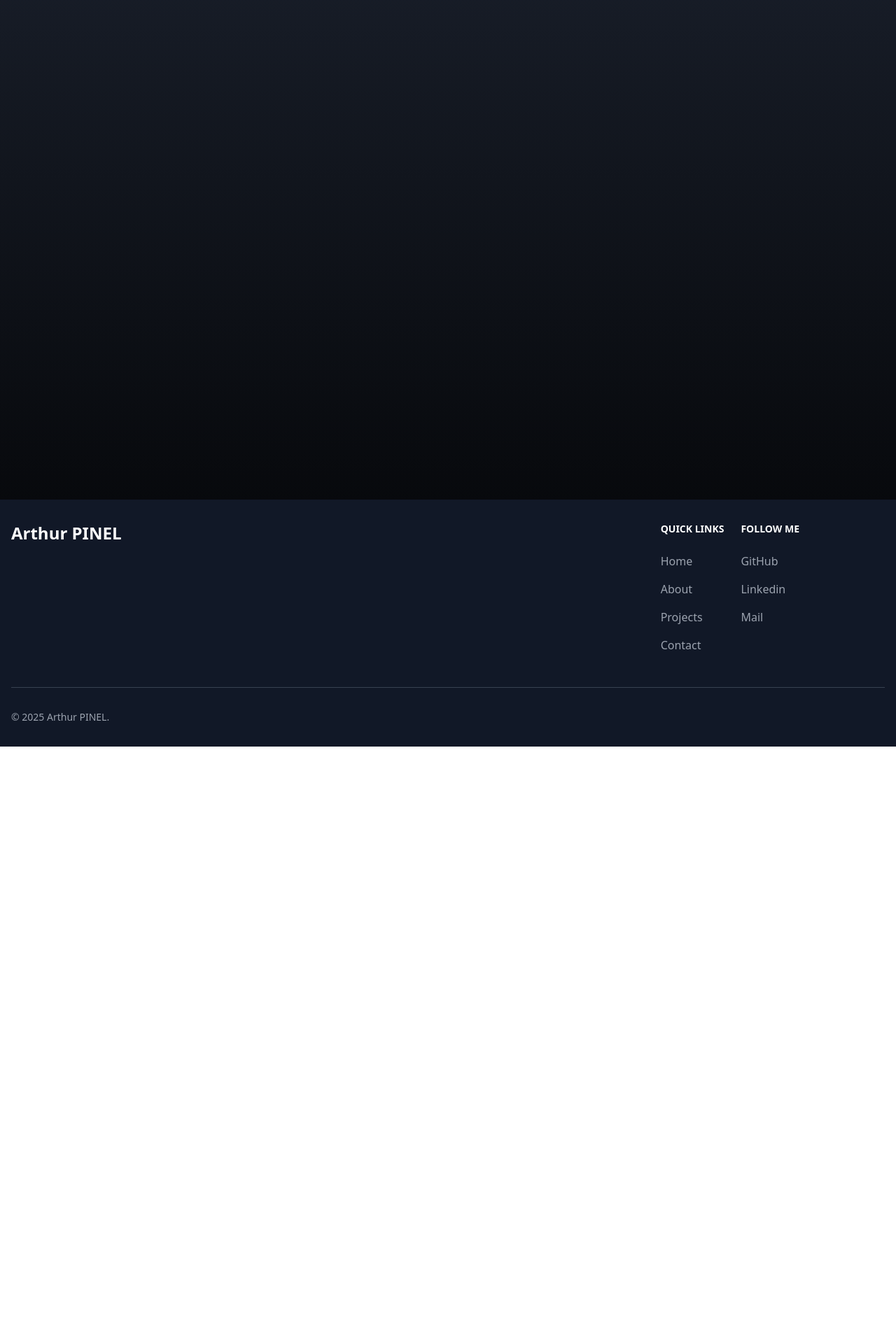
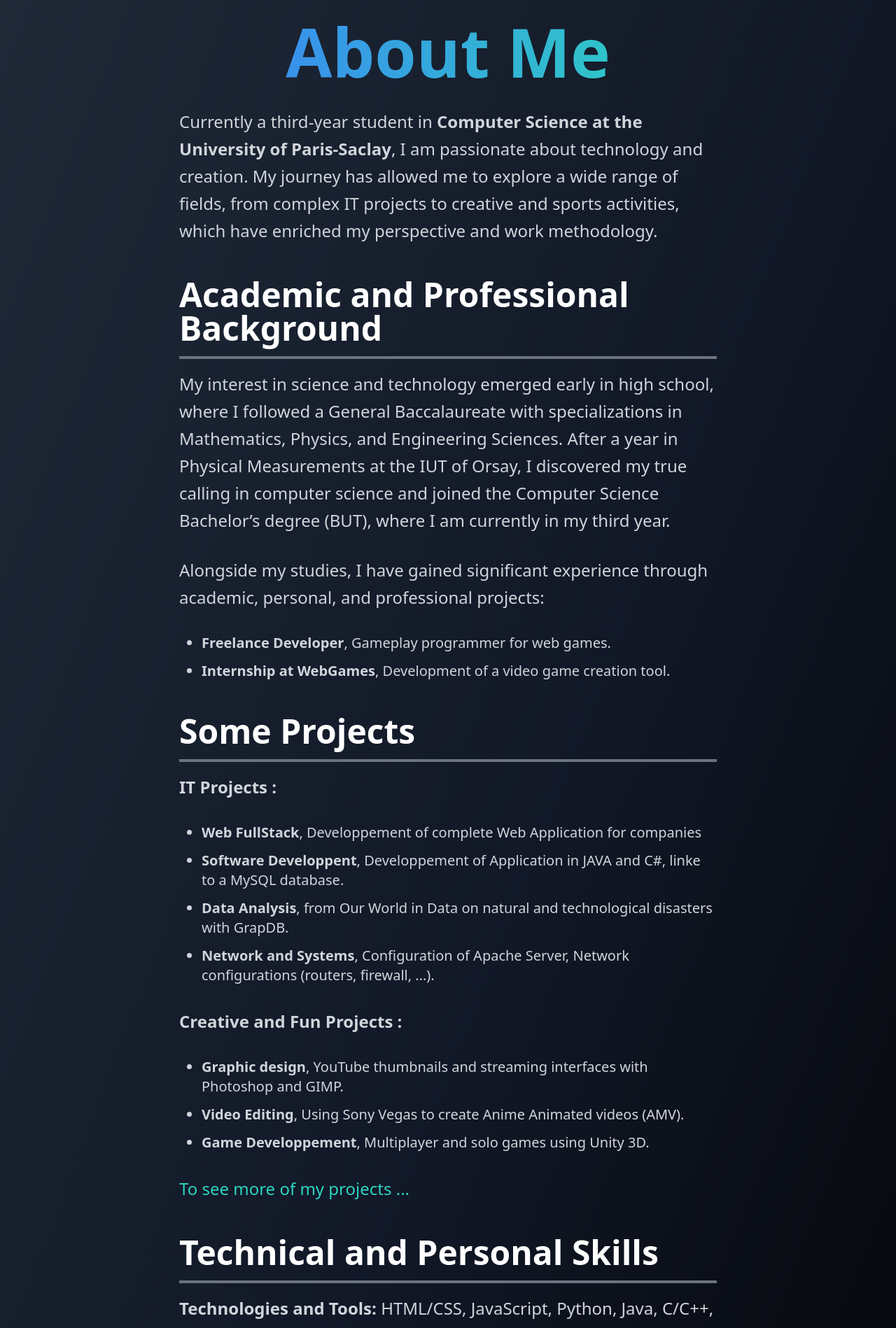
Before and after one commit to LePeruvienn/portfolio, a React (Vite) app: page /about in a window 1280 px wide. Shown: the part 160-2058 px from the top of the page at 70% size. Before the commit the page ends 1227 px from the top, so only its background shows below. Built offline with nearby package versions, Linux system fonts and the light colour scheme.

Commit message:
Finished about me page

```diff
--- a/src/components/About.jsx
+++ b/src/components/About.jsx
@@ -1,17 +1,102 @@
 import Navbar from './general/Navbar.jsx';
 import Footer from './general/Footer.jsx';
 
-function About () {
+function About() {
 
 	return (
 		<>
-			<Navbar/>
-			<div className="min-h-screen">
-				<h1 className="text-6xl text-white"> About Me </h1>
+			<Navbar />
+			<div className="about-container">
+
+				<h1>About Me</h1>
+
+				<p>
+					Currently a third-year student in <strong>Computer Science at the University of Paris-Saclay</strong>, I am passionate about technology and creation. My journey has allowed me to explore a wide range of fields, from complex IT projects to creative and sports activities, which have enriched my perspective and work methodology.
+				</p>
+
+				<h2>Academic and Professional Background</h2>
+
+				<p>
+					My interest in science and technology emerged early in high school, where I followed a General Baccalaureate with specializations in Mathematics, Physics, and Engineering Sciences. After a year in Physical Measurements at the IUT of Orsay, I discovered my true calling in computer science and joined the Computer Science Bachelor’s degree (BUT), where I am currently in my third year.
+				</p>
+
+				<p>
+					Alongside my studies, I have gained significant experience through academic, personal, and professional projects:
+				</p>
+
+				<ul>
+					<li>
+						<strong>Freelance Developer</strong>, Gameplay programmer for web games.
+					</li>
+					<li>
+						<strong>Internship at WebGames</strong>, Development of a video game creation tool.
+					</li>
+				</ul>
+
+				<h2>Some Projects</h2>
+
+				<p>
+					<strong>IT Projects :</strong>
+				</p>
+
+				<ul>
+					<li>
+						<strong>Web FullStack</strong>, Developpement of complete Web Application for companies
+					</li>
+					<li>
+						<strong>Software Developpent</strong>, Developpement of Application in JAVA and C#, linke to a MySQL database.
+					</li>
+					<li>
+						<strong>Data Analysis</strong>, from Our World in Data on natural and technological disasters with GrapDB.
+					</li>
+					<li>
+						<strong>Network and Systems</strong>, Configuration of Apache Server, Network configurations (routers, firewall, ...).
+					</li>
+				</ul>
+
+				<p><strong>Creative and Fun Projects :</strong></p>
+				<ul>
+					<li>
+						<strong>Graphic design</strong>, YouTube thumbnails and streaming interfaces with Photoshop and GIMP.
+					</li>
+					<li>
+						<strong>Video Editing</strong>, Using Sony Vegas to create Anime Animated videos (AMV).
+					</li>
+					<li>
+						<strong>Game Developpement</strong>, Multiplayer and solo games using Unity 3D.
+					</li>
+				</ul>
+
+				<p><a href="#"> To see more of my projects ... </a></p>
+
+				<h2>Technical and Personal Skills</h2>
+
+				<p><strong>Technologies and Tools:</strong> HTML/CSS, JavaScript, Python, Java, C/C++, C#, Unity 3D, MySQL, Git.</p>
+				<p><strong>Methodologies:</strong> Project management using Agile (Scrum), version control with GitHub.</p>
+				<p><strong>Soft Skills:</strong> Curiosity, adaptability, teamwork, creativity, and organization.</p>
+
+				<h2>A Versatile and Dynamic Profile</h2>
+
+				<p>Outside of my academic and professional projects, my extracurricular activities have also helped shape my personality and ability to take on challenges:</p>
+
+				<ul>
+					<li><strong>Sports Activities:</strong> 5 years of drumming, 5 years of scuba diving (both in pools and at sea), and 2 years of Kung Fu.</li>
+					<li><strong>Creative Passions:</strong> Video games, music, and exploring new technologies.</li>
+					<li><strong>IT Passions:</strong> Linux System Configuration, Cybersecuruty, OSINT, Learning new Skills.</li>
+				</ul>
+
+				<h2>My Vision</h2>
+
+				<p>I am driven by the search for innovative solutions and the creation of impactful projects, whether they are fun, educational, or utilitarian. My goal is to continue learning, adapting, and leveraging my skills to meet increasingly ambitious challenges.</p>
+
+				<h2>Useful Links</h2>
+				<p>
+					In case you missed them on the home page ...
+				</p>
 			</div>
-			<Footer/>
+			<Footer />
 		</>
-	)
+	);
 }
 
-export default About
+export default About;
--- a/src/index.css
+++ b/src/index.css
@@ -6,3 +6,48 @@
 body {
   background: linear-gradient(to bottom, #1a202c, #000000);
 }
+
+
+/* In your Tailwind configuration or external CSS file */
+@layer components {
+
+	/* Container */
+	.about-container {
+		@apply min-h-screen py-24 px-[20%] text-white bg-gray-900;
+	}
+
+	/* Heading 1 */
+	.about-container > h1 {
+		@apply text-8xl font-extrabold py-4 text-center bg-clip-text text-transparent bg-gradient-to-r from-blue-500 to-teal-400;
+	}
+
+	/* Heading 2 */
+	.about-container > h2 {
+		@apply text-5xl pt-8 pb-4 text-white font-semibold border-b-4 border-gray-500;
+	}
+
+	/* Paragraphs */
+	.about-container > p {
+		@apply text-2xl py-4 leading-relaxed text-gray-300;
+	}
+
+	/* List */
+	.about-container > ul {
+		@apply list-disc space-y-3 pl-8 py-4 text-xl text-gray-300;
+	}
+
+	/* List Item */
+	.about-container > li {
+		@apply leading-relaxed py-2;
+	}
+
+	/* Links */
+	.about-container a {
+		@apply text-teal-400 hover:text-teal-600 transition-colors duration-300;
+	}
+
+	/* Container Background */
+	.about-container {
+		@apply bg-gradient-to-br from-gray-800 via-gray-900 to-black;
+	}
+}
```
